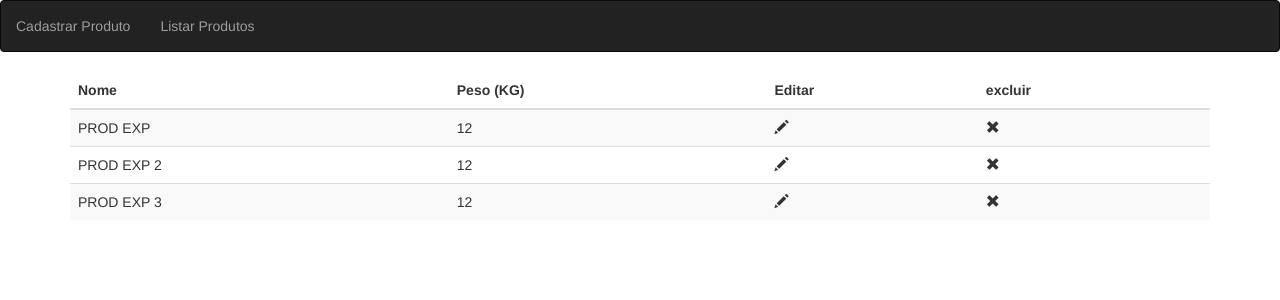
After one commit to L-ivel96/teste, a CodeIgniter app: page /index.php/produtos/lista_produtos in a window 1280 px wide. The commit adds this page. Shown: the top 300 px of the page. Run offline with CodeIgniter, Linux system fonts and the light colour scheme.

Commit message:
Layout da tela de listagem e add botão no menu para acessar a página

```diff
--- a/application/controllers/produtos.php
+++ b/application/controllers/produtos.php
@@ -43,5 +43,10 @@ class Produtos extends CI_Controller
 
 	}
 
+	public function lista_produtos()
+	{
+		$dados = "";
+		$this->load->template("produtos/lista", $dados);
+	}
 
 }
--- a/application/views/cabecalho.php
+++ b/application/views/cabecalho.php
@@ -12,6 +12,7 @@
 	<nav class="navbar navbar-inverse">
 		<ul class="nav navbar-nav">
 			<li><?= anchor('produtos/index','Cadastrar Produto', array("class" => "link_menu"))?></a></li>
+			<li><?= anchor('produtos/lista_produtos','Listar Produtos', array("class" => "link_menu"))?></a></li>
 	</nav>
 
 	<div class="container">
--- /dev/null
+++ b/application/views/produtos/lista.php
@@ -0,0 +1,39 @@
+
+<?php
+
+
+
+?>
+
+<div class="table-responsive">
+	<table class="table table-striped">
+		<thead>
+			<tr>
+				<th>Nome</th>
+				<th>Peso (KG)</th>
+				<th>Editar</th>
+				<th>excluir</th>
+			</tr>
+		</thead>
+		<tbody>
+			<tr>
+				<td>PROD EXP</td>
+				<td>12</td>
+				<td><span class="glyphicon glyphicon-pencil" onclick=""></span></td>
+				<td><span class="glyphicon glyphicon-remove" onclick=""></span></td>
+			</tr>
+			<tr>
+				<td>PROD EXP 2</td>
+				<td>12</td>
+				<td><span class="glyphicon glyphicon-pencil" onclick=""></span></td>
+				<td><span class="glyphicon glyphicon-remove" onclick=""></span></td>
+			</tr>
+			<tr>
+				<td>PROD EXP 3</td>
+				<td>12</td>
+				<td><span class="glyphicon glyphicon-pencil" onclick=""></span></td>
+				<td><span class="glyphicon glyphicon-remove" onclick=""></span></td>
+			</tr>
+		</tbody>
+	</table>
+</div>
```
